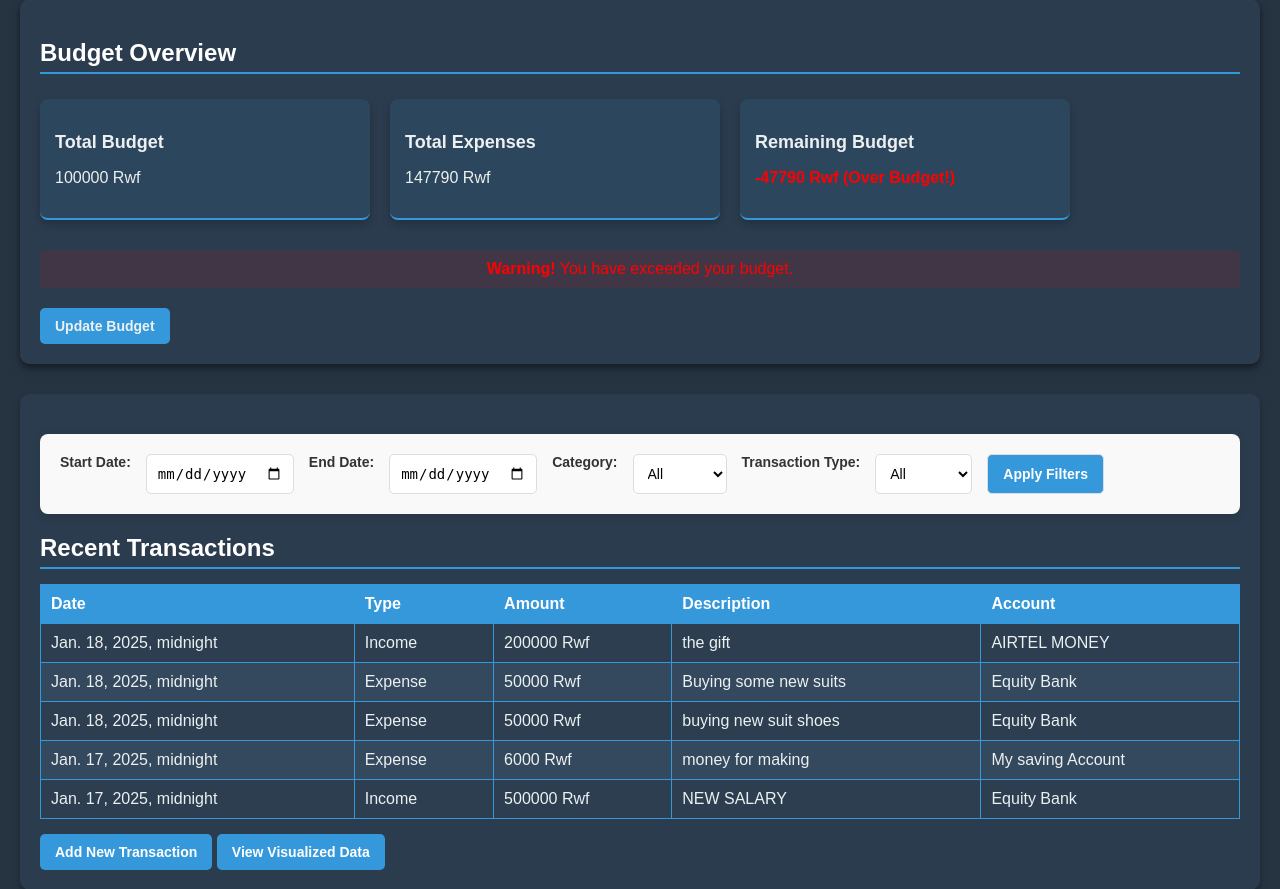
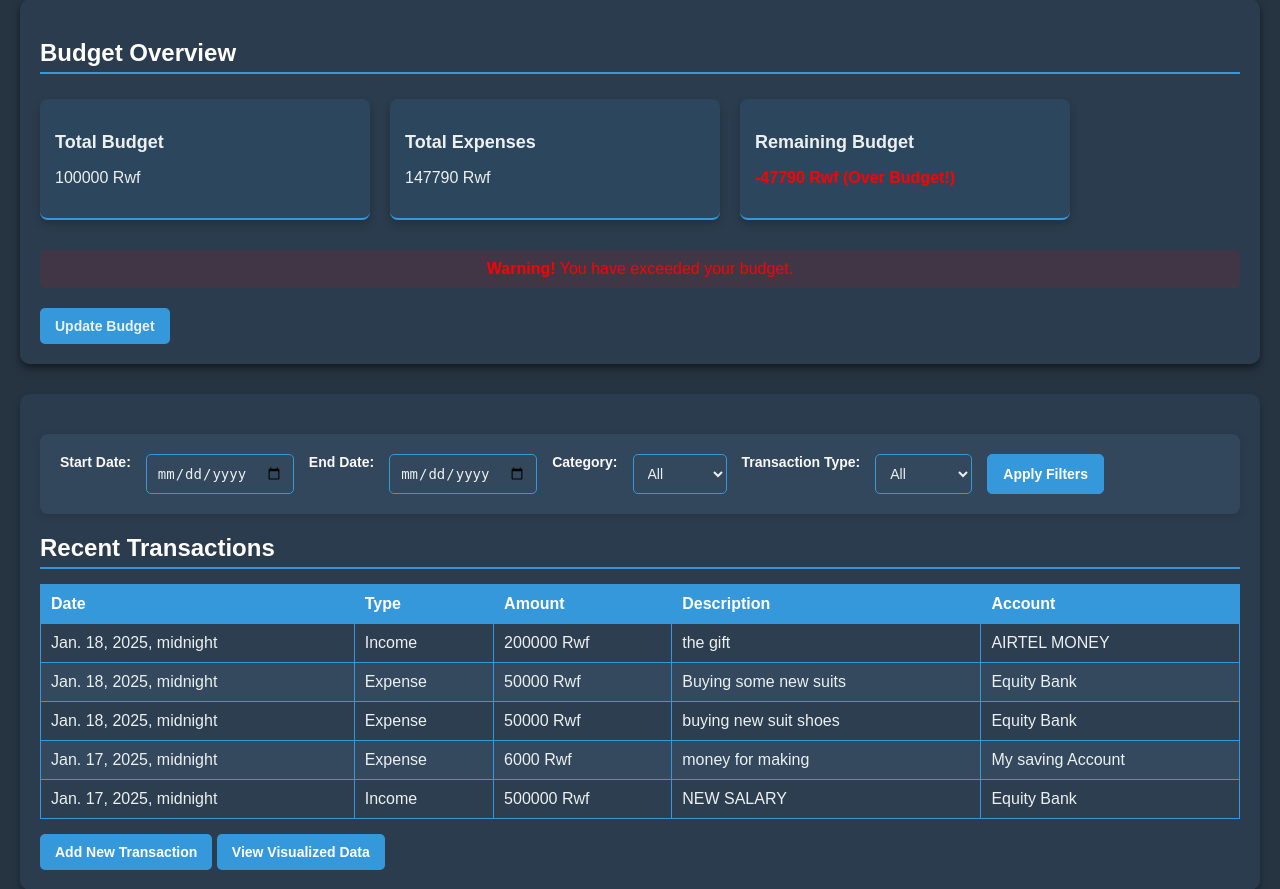
Before and after one commit to hirwacedric123/SpendIT, a Django app: page /home/ in a window 1280 px wide. Shown: the part 520-1409 px from the top of the page. Run offline with Django 5.2, Linux system fonts and the light colour scheme; a user stored in the database is signed in; data comes from the database, SQL or seed files in the repository.

Commit message:
feat: update form styles for improved aesthetics and readability

```diff
--- a/Spend/static/assets/css/dashboard.css
+++ b/Spend/static/assets/css/dashboard.css
@@ -324,7 +324,7 @@ form {
     margin: 20px 0;
     padding: 20px;
     border-radius: 8px;
-    background-color: #f9f9f9;
+    background-color: rgba(52, 73, 94, 0.9);
     box-shadow: 0 2px 10px rgba(0, 0, 0, 0.1);
 }
 
@@ -333,7 +333,7 @@ form label {
     font-size: 14px;
     margin-bottom: 5px;
     display: block;
-    color: #333;
+    color: #f9f9f9;
 }
 
 form input[type="date"],
@@ -341,9 +341,10 @@ form select,
 form button {
     padding: 10px;
     font-size: 14px;
-    border: 1px solid #ddd;
+    border: 1px solid #3498db;
     border-radius: 5px;
-    background-color: #fff;
+    background-color: rgba(52, 73, 94, 0.9);
+    color: #ecf0f1;
 }
 
 form input[type="date"]:focus,
```
